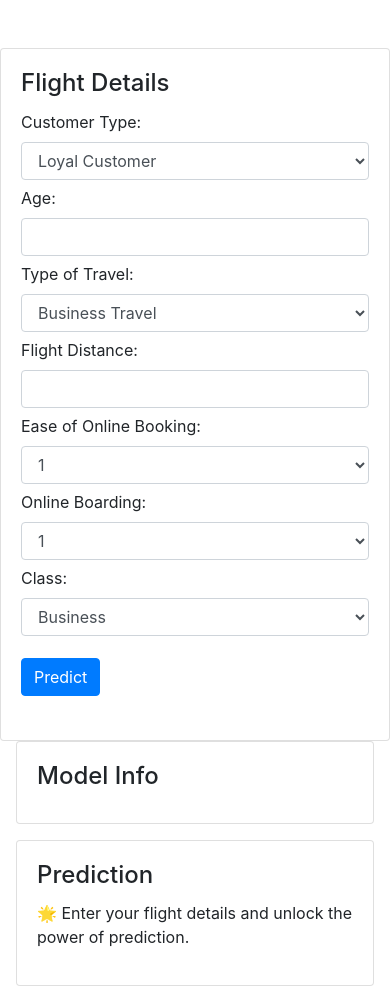
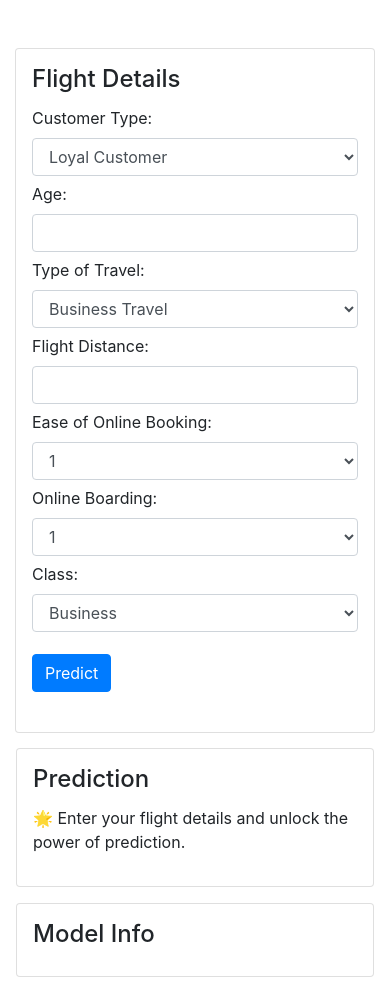
Before and after one commit to mizanto/sky-satisfy, a Flask app: page / in a window 390 px wide. Before the commit the page ends 986 px from the top, so only its background shows below. Run offline with Flask 3, Linux system fonts and the light colour scheme; data that the repository does not hold is empty; parts of the project's set-up code (start-up, migrations or seed data) failed here and were passed over; some libraries are stand-ins or nearby versions.

Commit message:
add mobile layout, rearrange cards

```diff
--- a/frontend/templates/index.html
+++ b/frontend/templates/index.html
@@ -7,6 +7,7 @@
     <link rel="stylesheet" href="https://stackpath.bootstrapcdn.com/bootstrap/4.3.1/css/bootstrap.min.css">
     <!-- Custom CSS file included -->
     <link rel="stylesheet" href="{{ url_for('static', filename='css/style.css') }}">
+    <meta name="viewport" content="width=device-width, initial-scale=1">
     <style>
         /* Reducing the margin between form fields */
         .form-group {
@@ -19,7 +20,7 @@
         }
 
         .button {
-          margin-top: 16px;
+            margin-top: 16px;
         }
 
         /* Flex layout for columns to manage card heights correctly */
@@ -39,6 +40,27 @@
             max-width: 650px;
             margin-left: auto;
             margin-right: auto;
+        }
+
+        /* Ensure consistent padding within cards */
+        .card-body {
+            padding: 1rem; /* Add padding inside the card */
+        }
+
+        /* Responsive adjustments */
+        @media (max-width: 767px) {
+            /* Stack the cards vertically on smaller screens and adjust padding */
+            .col-md-6, .col-md-12 {
+                display: block;
+                width: 100%;
+                padding-bottom: 15px;
+                padding-left: 15px;
+                padding-right: 15px;
+            }
+        }
+
+        .col-md-6:last-child .card {
+            margin-bottom: 0;
         }
     </style>
 </head>
@@ -116,20 +138,20 @@
                 </div>
             </div>
             <div class="col-md-6 d-flex flex-column px-3">
+                <!-- Card for prediction result -->
+                <div class="card mb-3 flex-grow-1">
+                    <div class="card-body d-flex flex-column">
+                        <h4 class="card-title">Prediction</h4>
+                        <!-- Placeholder for prediction result -->
+                        <div id="prediction-result"></div>
+                    </div>
+                </div>
                 <!-- Card for model information -->
                 <div class="card mb-3 flex-grow-1">
                     <div class="card-body d-flex flex-column">
                         <h4 class="card-title">Model Info</h4>
                         <!-- Placeholder for model info, hidden by default -->
                         <div id="model-info" style="display: none;"></div>
-                    </div>
-                </div>
-                <!-- Card for prediction result -->
-                <div class="card flex-grow-1">
-                    <div class="card-body d-flex flex-column">
-                        <h4 class="card-title">Prediction</h4>
-                        <!-- Placeholder for prediction result -->
-                        <div id="prediction-result"></div>
                     </div>
                 </div>
             </div>
```
